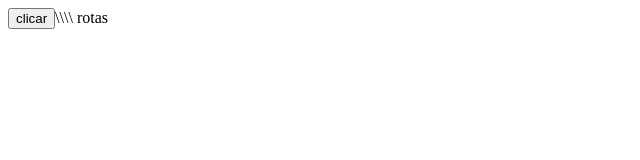
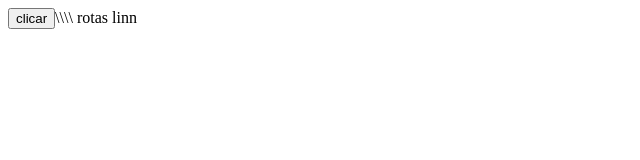
Before and after one commit to guisiltro/alerta-js, a plain HTML site: page index.html in a window 1280 px wide. Shown: the full height of the page, 0-640 px from the left. Drawn offline with Linux system fonts and the light colour scheme.

Commit message:
Update index.html

```diff
--- a/index.html
+++ b/index.html
@@ -11,6 +11,9 @@
 
     rotas
 
+
+    linn
+
     <script scr: script.js></script>
 
 </body>
```
